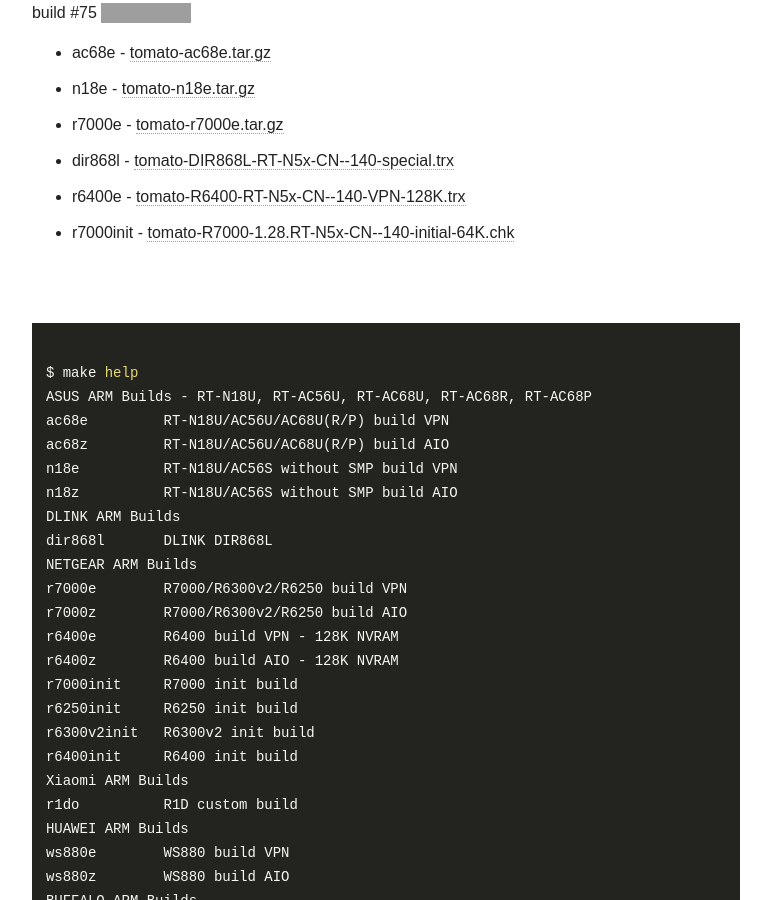
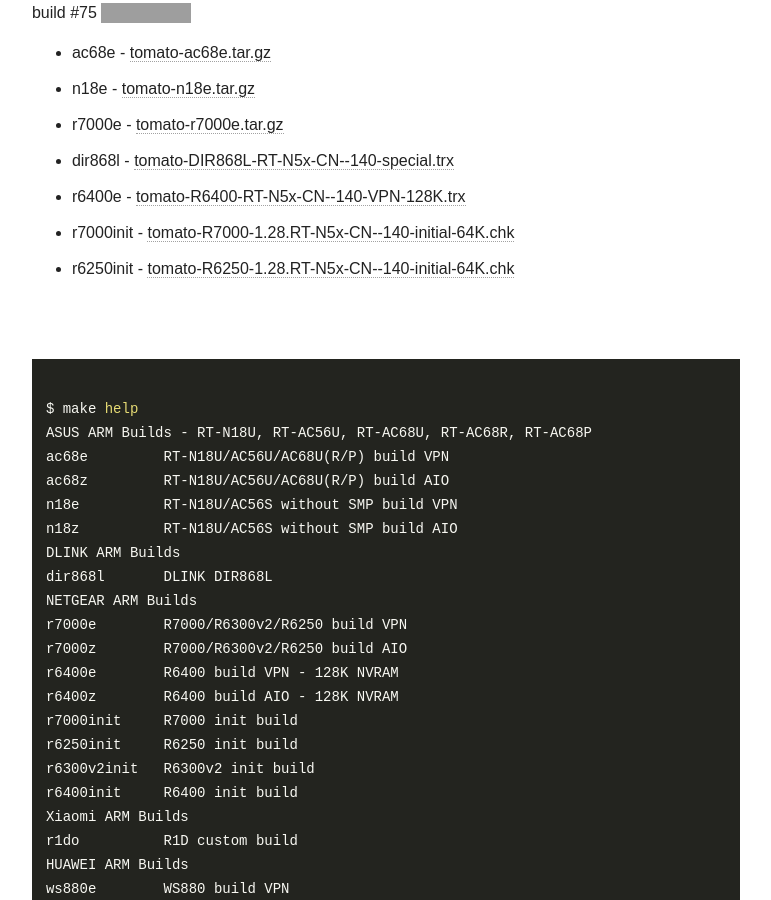
Before and after one commit to oglopss/tomato-arm-ci-jekyll, a Jekyll site: the page built from index.html, in a window 1280 px wide and 900 px high, scrolled down 595 px. Shown: the whole window, without its empty margins (254-1025 px from the left). Built offline with Jekyll 4.4.1, drawn with Linux system fonts in a browser that asks for light colours; nearby versions of some CDN libraries; grey boxes are pictures that could not be loaded.

Commit message:
Travis build 75 r6250init pushed to gh-pages

```diff
--- a/_data/ss.yml
+++ b/_data/ss.yml
@@ -6,3 +6,4 @@ files:
   - 0004 dir868l tomato-DIR868L-RT-N5x-CN--140-special.trx
   - 0006 r7000init tomato-R7000-1.28.RT-N5x-CN--140-initial-64K.chk
   - 0005 r6400e tomato-R6400-RT-N5x-CN--140-VPN-128K.trx
+  - 0007 r6250init tomato-R6250-1.28.RT-N5x-CN--140-initial-64K.chk
```
